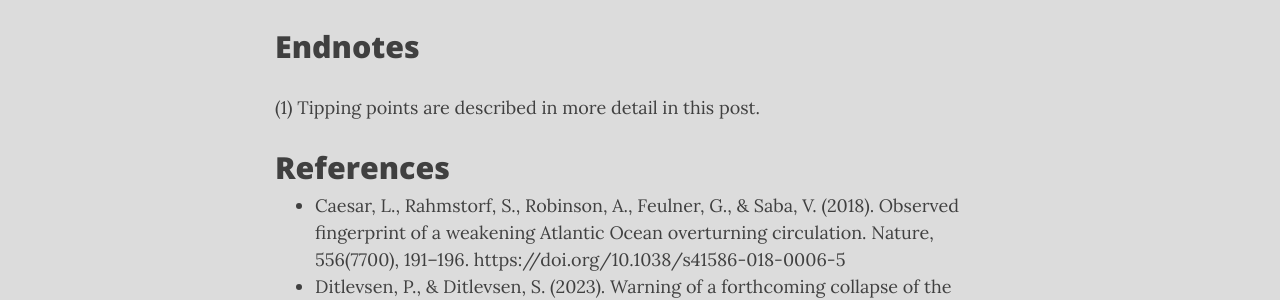
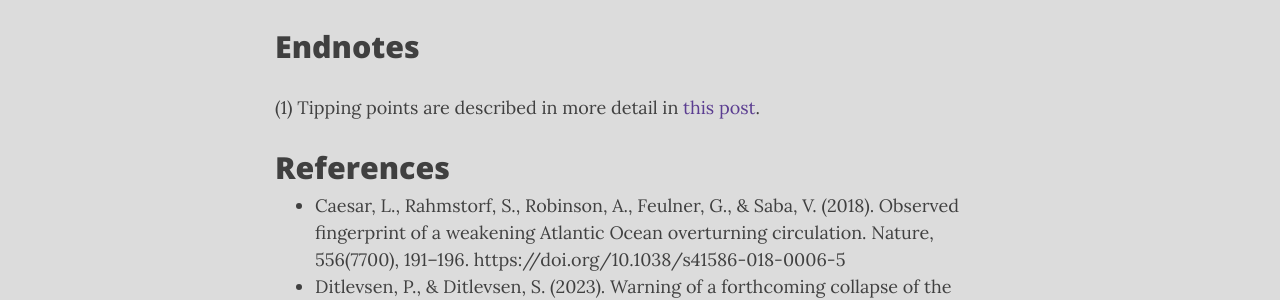
Before and after one commit to florianjehn/Societal_Collapse, a Jekyll site: the page built from _posts/2026-04-17-AMOC.md, in a window 1280 px wide and 900 px high, scrolled down 8145 px. Shown: the part 164-464 px from the top of the window. Built offline with Jekyll 4.4.1, drawn with Linux system fonts in a browser that asks for light colours; nearby versions of some CDN libraries; comment, search, counter and statistics services are not loaded; part of the change alters nothing that is shown.

```diff
--- a/_posts/2026-04-17-AMOC.md
+++ b/_posts/2026-04-17-AMOC.md
@@ -79,7 +79,7 @@ If it happens, the results are clearer. Especially, parts of Europe would likely
 Like so many of the risks discussed on this blog, this is yet another one of those events that have low likelihood, strong impact if it happens and we know relatively little about it. More research and general investments in resilience are clearly needed.
 
 #  Endnotes
-(1) Tipping points are described in more detail in this post.
+(1) Tipping points are described in more detail in [this post](https://existentialcrunch.substack.com/p/the-trouble-with-tipping-points).
 
 # References
 * Caesar, L., Rahmstorf, S., Robinson, A., Feulner, G., & Saba, V. (2018). Observed fingerprint of a weakening Atlantic Ocean overturning circulation. Nature, 556(7700), 191–196. https://doi.org/10.1038/s41586-018-0006-5
```
